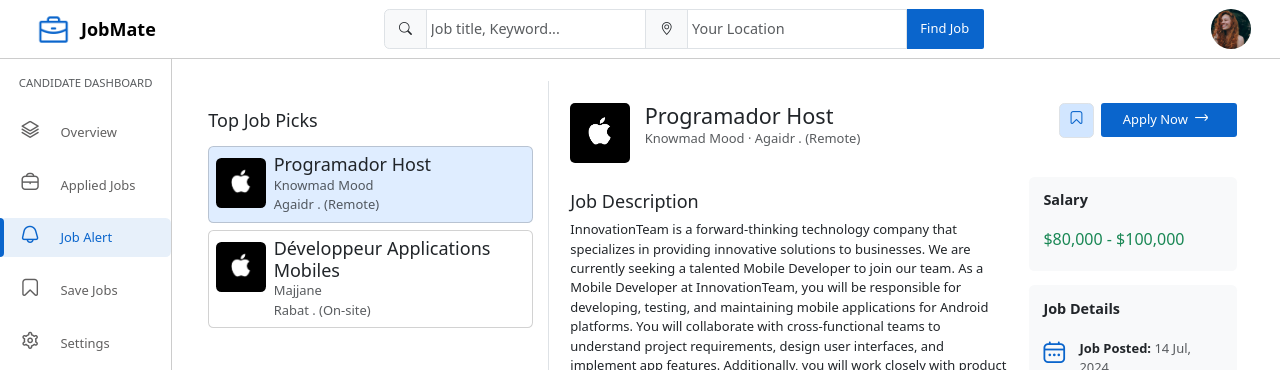
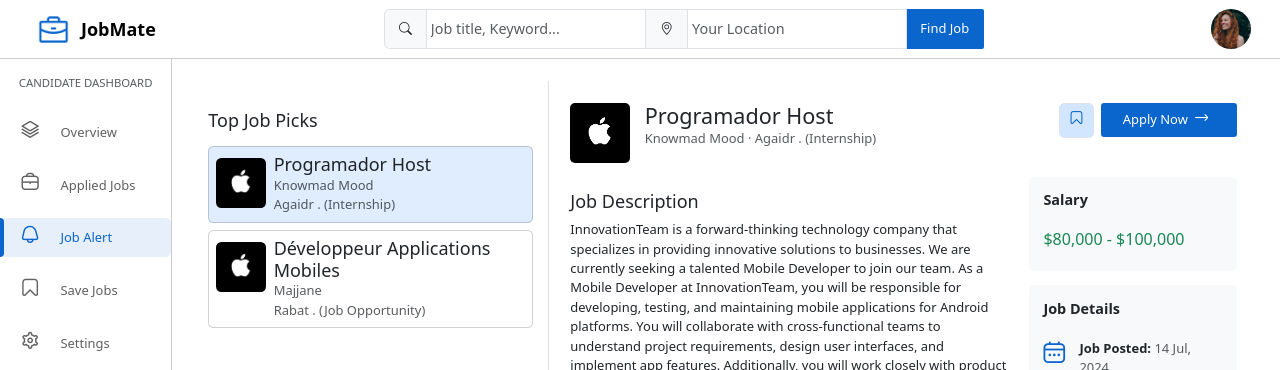
Before and after one commit to HafsaTimenzay/Fined_Job, a React (Vite) app: page /Candidate in a window 1280 px wide. Both pictures are taken after a click on the button "Job Alert". Shown: the top 370 px of the page. Built offline with nearby package versions, Linux system fonts and the light colour scheme.

Commit message:
change type in applied job

```diff
--- a/src/candidate/content/jobAlert.jsx
+++ b/src/candidate/content/jobAlert.jsx
@@ -20,6 +20,7 @@
             jobExpires: "14 Aug, 2024",
             experience: "3+ years",
             typeJob: "Remote",
+            typePost: "Internship",
             education: "Bachelor's Degree",
             requirements: [
                 "Experience in Scrum methodology",
@@ -41,6 +42,7 @@
             jobExpires: "20 Aug, 2024",
             experience: "2+ years",
             typeJob: "On-site",
+            typePost: "Job Opportunity",
             education: "Master's Degree",
             requirements: ["Experience with React Native", "Proficiency in JavaScript"],
             benefits: ["On-Site Gym", "Paid Leave"],
@@ -84,7 +86,7 @@
                                 <h5 className="p-0 m-0">{job.title}</h5>
                                 <div className="text-muted small p-0 m-0">
                                     <p className="text-muted p-0 m-0">{job.company}</p>
-                                    <p className="text-muted p-0 m-0">{job.location} . ({job.typeJob})</p>
+                                    <p className="text-muted p-0 m-0">{job.location} . ({job.typePost})</p>
                                 </div>
                             </div>
                         </div>
@@ -104,7 +106,7 @@
                             <div>
                                 <h4 className="mb-0">{selectedJob.title}</h4>
                                 <p className="text-muted">
-                                    {selectedJob.company} · {selectedJob.location} . ({selectedJob.typeJob})
+                                    {selectedJob.company} · {selectedJob.location} . ({selectedJob.typePost})
                                 </p>
                             </div>
 
```
Also changed, not shown: src/candidate/content/appliedJob.jsx (deleted, +0 -14 lines).
